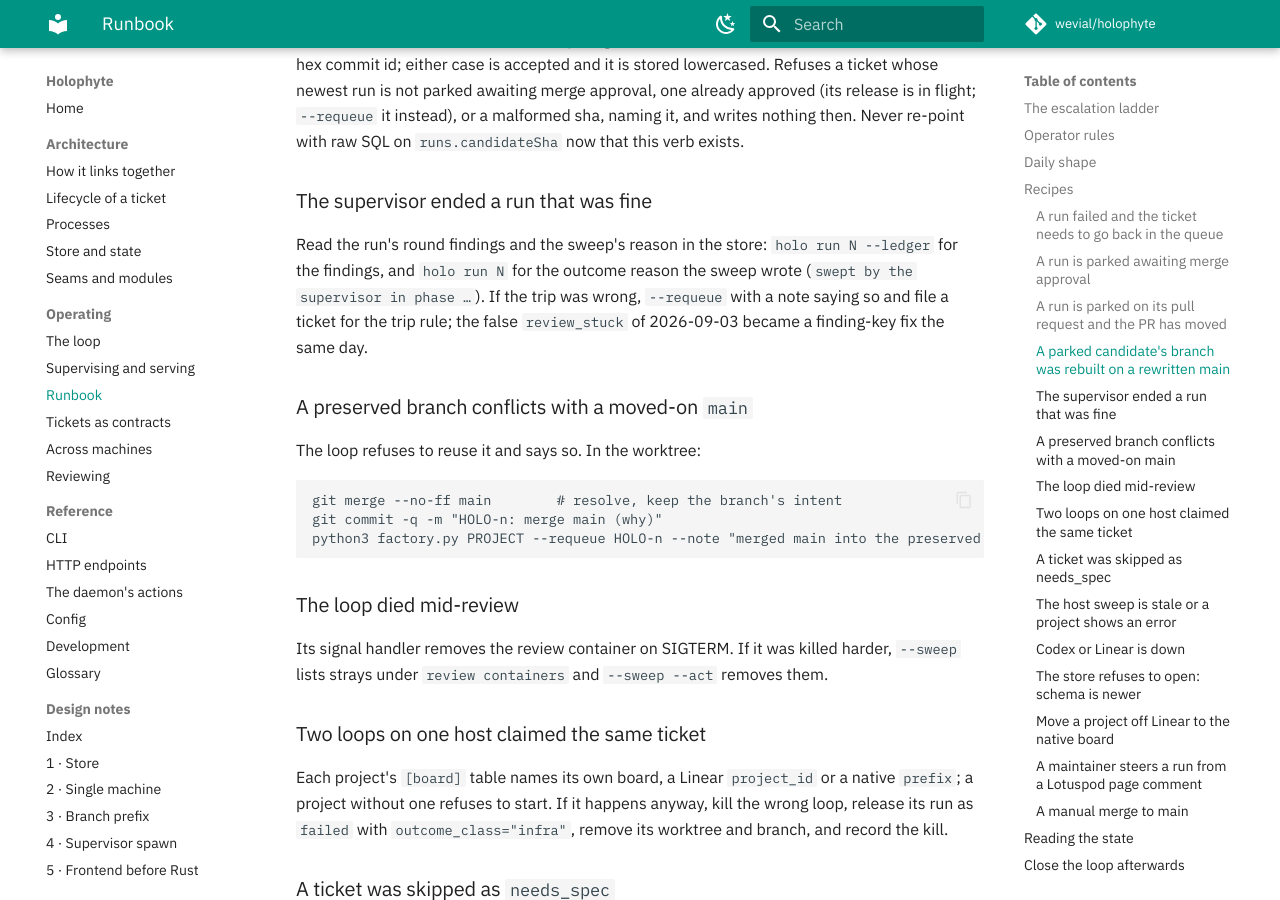
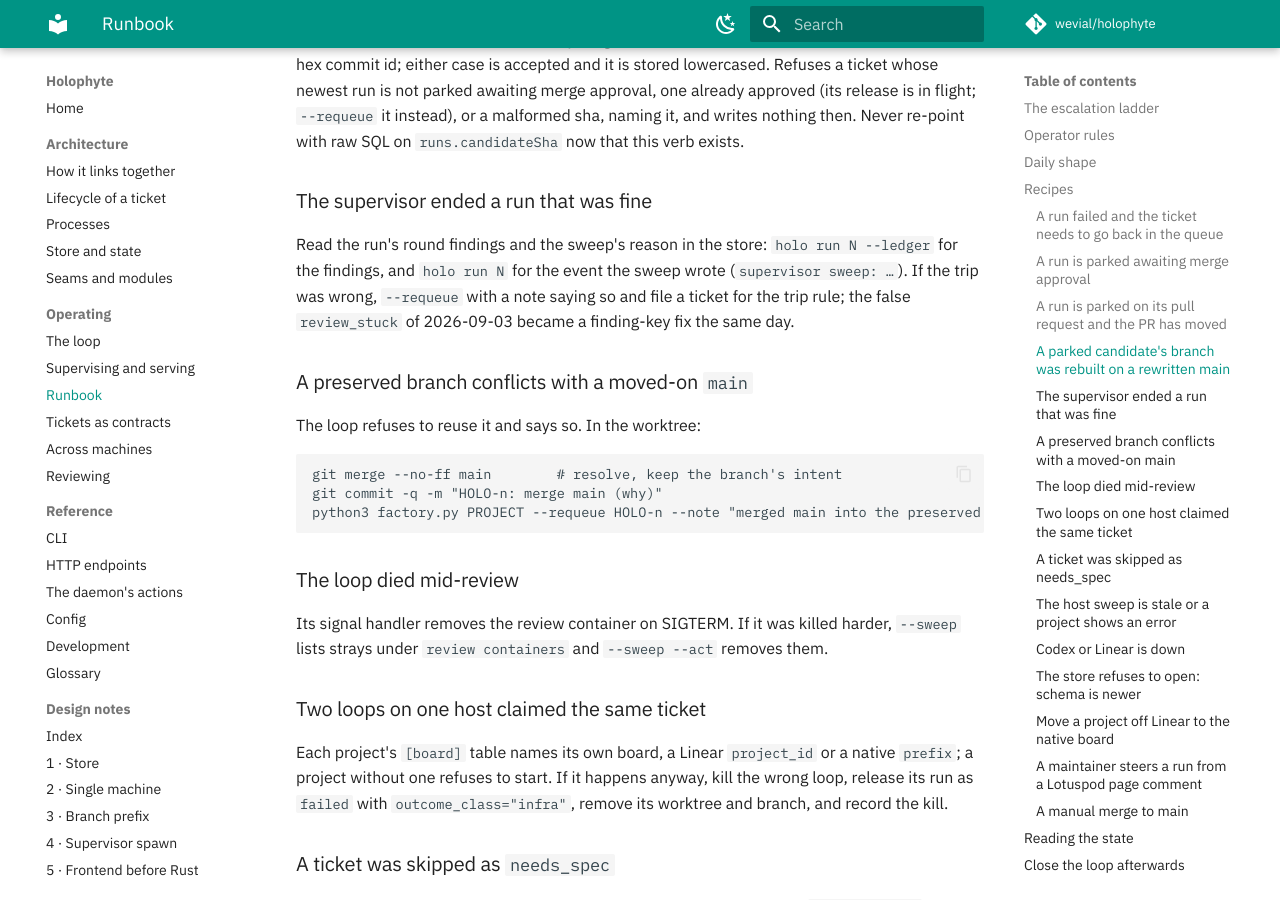
Before and after one commit to wevial/holophyte, an MkDocs documentation site: the page built from docs/operating/runbook.md, in a window 1280 px wide and 900 px high, scrolled down 2955 px. Built offline with MkDocs 1.6.1 and Material for MkDocs 9.7.7, drawn with Linux system fonts in a browser that asks for light colours; comment, search, counter and statistics services are not loaded.

Commit message:
docs(runbook): quote the supervisor_sweep event holo run N shows (HOLO-257)
ADDRESS: the supervisor recipe quoted the outcome reason, which holo run N
does not render; it now quotes the 'supervisor sweep: …' event it does show,
and the paragraph is reflowed.
DECLINE: task/HOLO-n-SLUG casing; the ticket names that form as the recipe's
placeholder.

```diff
--- a/docs/operating/runbook.md
+++ b/docs/operating/runbook.md
@@ -145,10 +145,9 @@ with raw SQL on `runs.candidateSha` now that this verb exists.
 ### The supervisor ended a run that was fine
 
 Read the run's round findings and the sweep's reason in the store:
-`holo run N --ledger` for the findings, and `holo run N` for the outcome
-reason the sweep wrote (`swept by the supervisor in phase …`). If the trip
-was wrong, `--requeue` with a
-note saying so and file a ticket for the trip rule; the false
+`holo run N --ledger` for the findings, and `holo run N` for the event the
+sweep wrote (`supervisor sweep: …`). If the trip was wrong, `--requeue`
+with a note saying so and file a ticket for the trip rule; the false
 `review_stuck` of 2026-09-03 became a finding-key fix the same day.
 
 ### A preserved branch conflicts with a moved-on `main`
```
